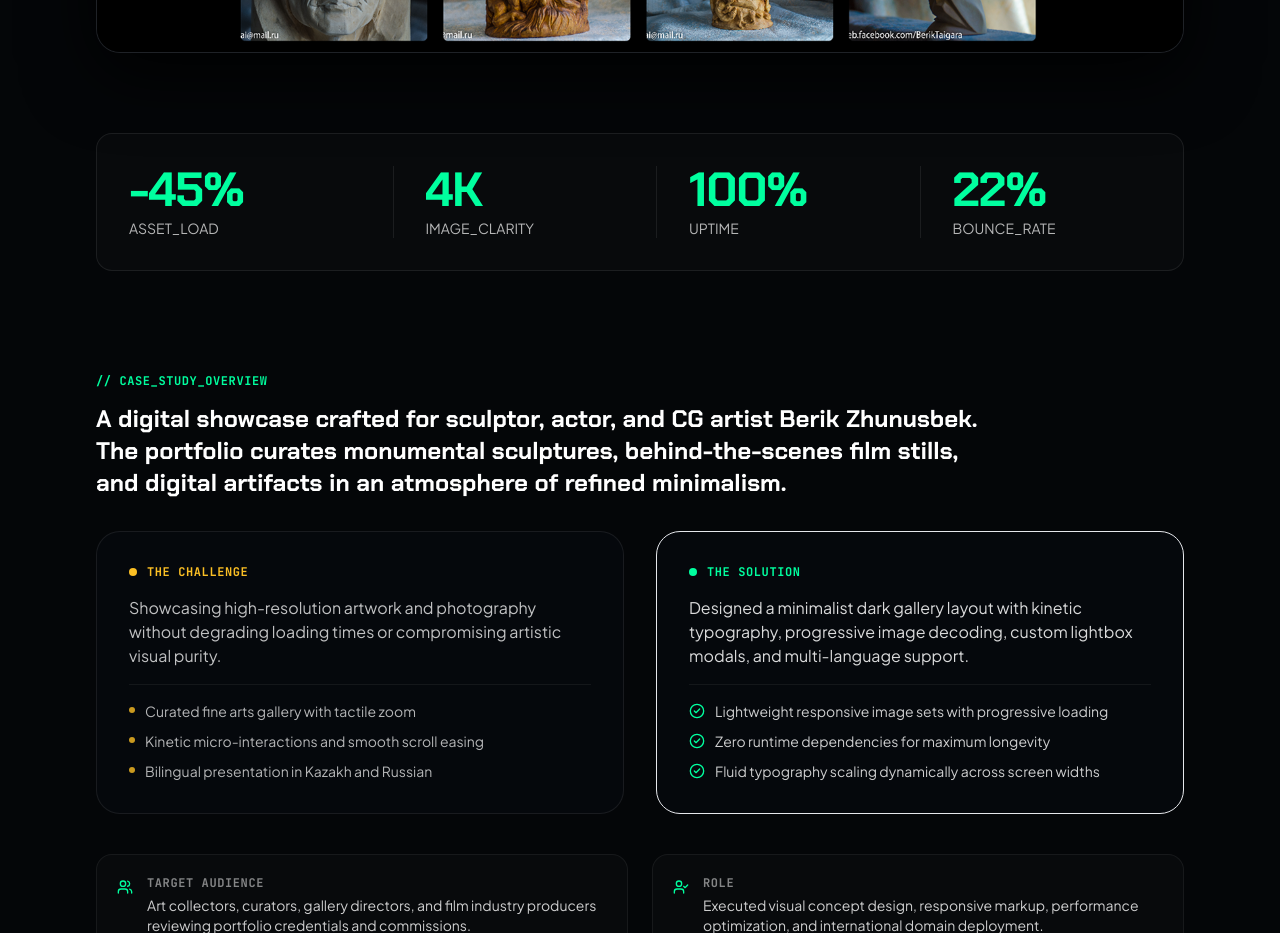
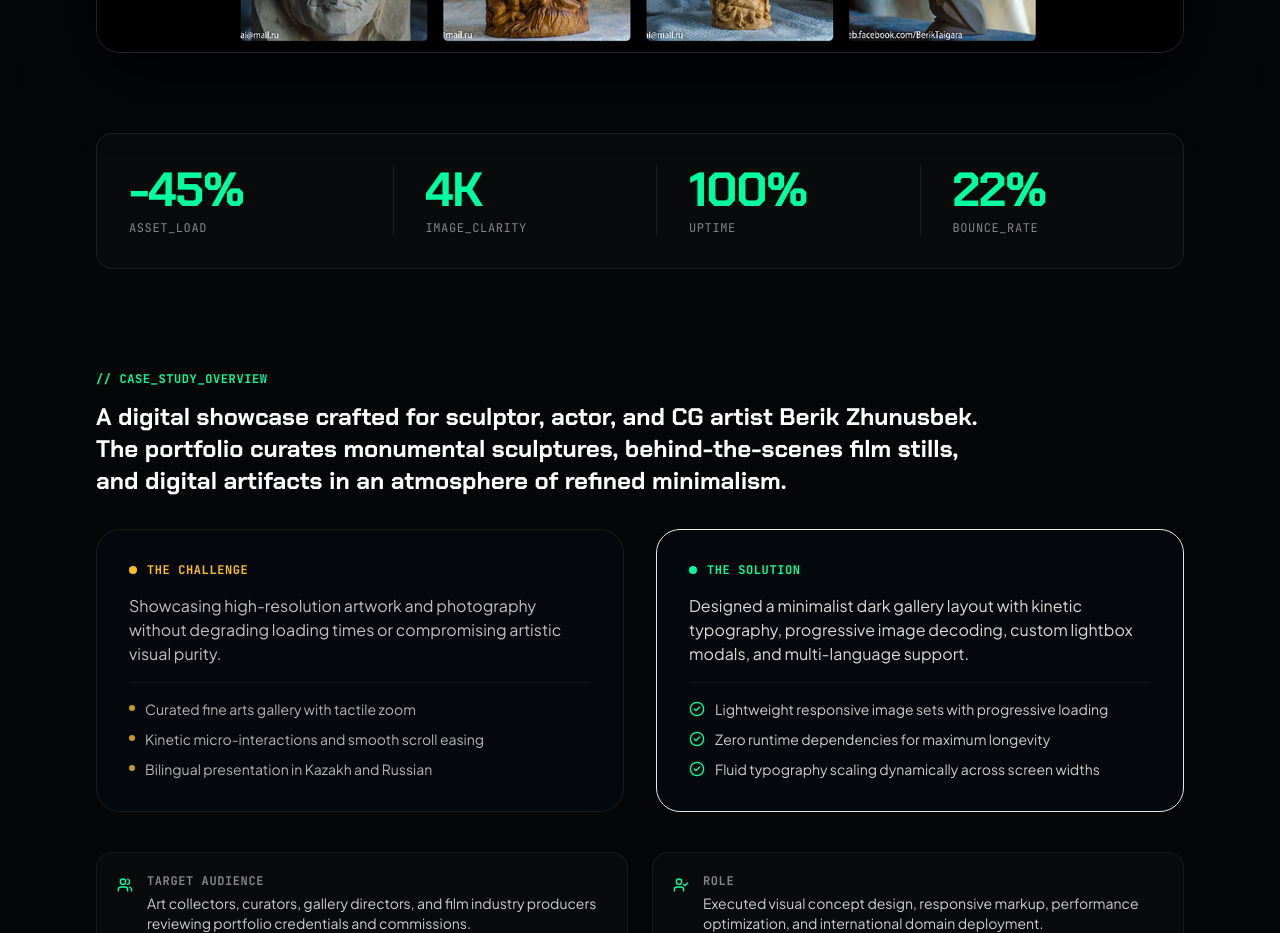
Before and after one commit to Daelijek/daelijekPortfolio, a Next.js app: page /projects/berik-zhunusbek in a window 1280 px wide. Shown: the part 1200-2133 px from the top of the page. Built offline with nearby package versions, Linux system fonts and the light colour scheme.

Commit message:
fix(project-detail): prevent metric values from overflowing card container

```diff
--- a/app/projects/ProjectsContent.jsx
+++ b/app/projects/ProjectsContent.jsx
@@ -141,11 +141,11 @@ export default function ProjectsContent() {
                     {metrics.length > 0 && (
                       <div className="grid grid-cols-2 sm:grid-cols-3 gap-3 pt-2 border-t border-white/[0.06]">
                         {metrics.slice(0, 3).map((m, mIdx) => (
-                          <div key={mIdx} className="space-y-0.5">
-                            <span className="block text-lg sm:text-xl font-extrabold text-[var(--accent-color)] font-display">
+                          <div key={mIdx} className="min-w-0 space-y-0.5">
+                            <span className="block text-lg sm:text-xl font-extrabold text-[var(--accent-color)] font-display truncate">
                               {m.value}
                             </span>
-                            <span className="block text-[11px] text-white/50 font-mono uppercase tracking-wider">
+                            <span className="block text-[11px] text-white/50 font-mono uppercase tracking-wider truncate">
                               {m.label}
                             </span>
                           </div>
--- a/app/projects/[slug]/ProjectDetailContent.jsx
+++ b/app/projects/[slug]/ProjectDetailContent.jsx
@@ -301,19 +301,34 @@ export default function ProjectDetailContent({ slug: propSlug }) {
             whileInView={{ opacity: 1, y: 0 }}
             viewport={{ once: true, amount: 0.2 }}
             transition={{ duration: 0.6, ease: [0.16, 1, 0.3, 1] }}
-            className="mb-16 sm:mb-24 p-6 sm:p-8 rounded-2xl bg-white/[0.02] border border-white/[0.08]"
+            className="mb-16 sm:mb-24 p-6 sm:p-8 rounded-2xl bg-white/[0.02] border border-white/[0.08] overflow-hidden"
           >
             <div className="grid grid-cols-2 md:grid-cols-4 gap-6 sm:gap-8 divide-y md:divide-y-0 md:divide-x divide-white/[0.08]">
-              {project.walkthrough.impact.metrics.map((m, idx) => (
-                <div key={idx} className={`${idx > 0 ? 'pt-4 md:pt-0 md:pl-8' : ''} space-y-1`}>
-                  <span className="block text-3xl sm:text-4xl lg:text-5xl font-black text-[var(--accent-color)] font-display tracking-tight leading-none">
-                    {m.value}
-                  </span>
-                  <span className="block text-xs sm:text-sm text-white/70 font-sans">
-                    {m.label}
-                  </span>
-                </div>
-              ))}
+              {project.walkthrough.impact.metrics.map((m, idx) => {
+                const isLong = (m.value || '').length > 7;
+                return (
+                  <div
+                    key={idx}
+                    className={`min-w-0 flex flex-col justify-center space-y-1.5 ${
+                      idx > 0 ? 'pt-5 md:pt-0 md:pl-6 lg:pl-8' : ''
+                    }`}
+                  >
+                    <span
+                      title={m.value}
+                      className={`block font-black text-[var(--accent-color)] font-display tracking-tight leading-tight truncate ${
+                        isLong
+                          ? 'text-2xl sm:text-3xl lg:text-3xl xl:text-4xl'
+                          : 'text-3xl sm:text-4xl lg:text-4xl xl:text-5xl'
+                      }`}
+                    >
+                      {m.value}
+                    </span>
+                    <span className="block text-xs font-mono uppercase tracking-wider text-white/50 truncate">
+                      {m.label}
+                    </span>
+                  </div>
+                );
+              })}
             </div>
           </Motion.div>
         )}
```
